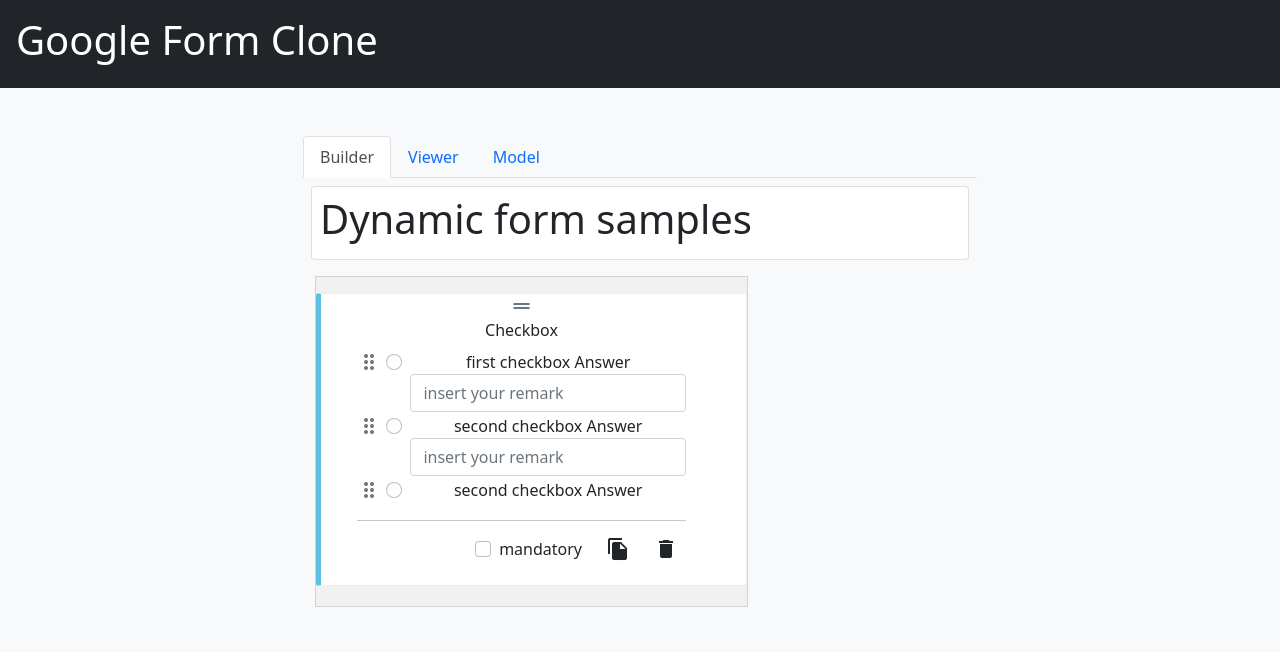
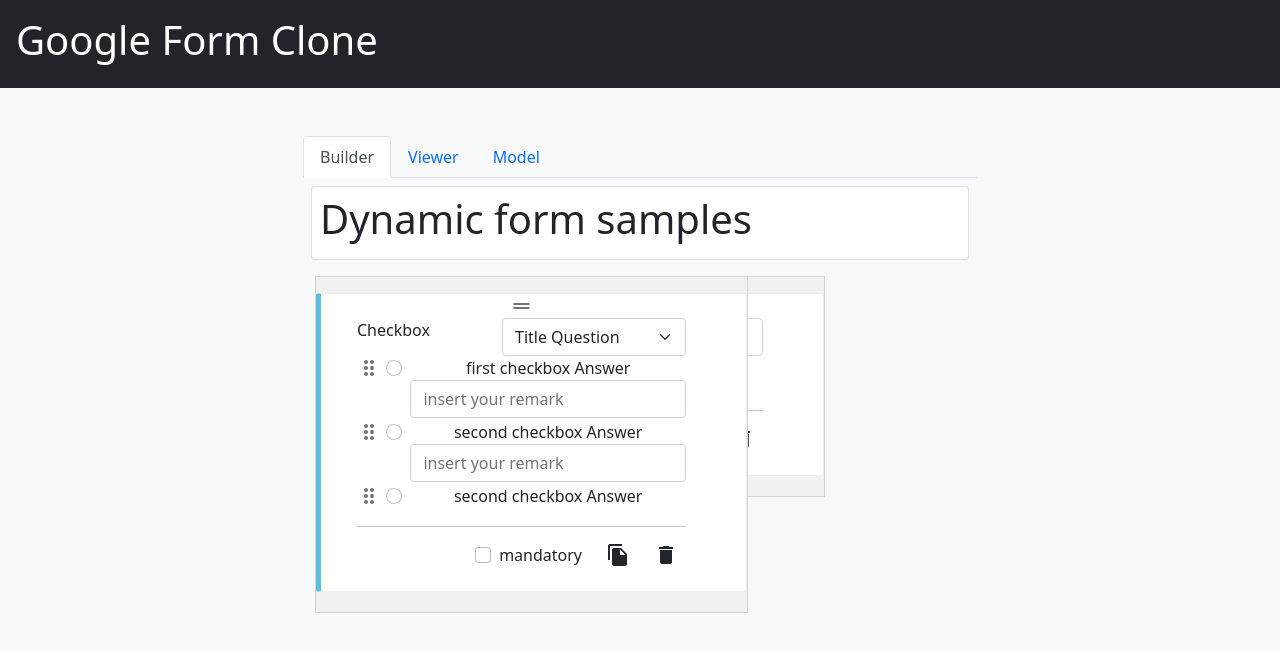
Before and after one commit to salehloke/google-form-clone, an Angular app: page / in a window 1280 px wide. Shown: the top 652 px of the page. Built offline with nearby package versions, Linux system fonts and the light colour scheme.

Commit message:
3 files modified

```diff
--- a/src/app/google-form-clone/form-question/form-question.component.html
+++ b/src/app/google-form-clone/form-question/form-question.component.html
@@ -1,9 +1,24 @@
 <div class="p-4 pt-0 pb-2">
   <!-- question label  -->
-  <label class="form-label">
-    {{ elementModel.question.text }}
-    <span *ngIf="elementModel.required">*</span>
-  </label>
+  <div>
+    <div class="d-flex justify-content-between">
+      <div>
+        <label class="form-label col">
+          {{ elementModel.question.text }}
+          <span *ngIf="elementModel.required">*</span>
+        </label>
+      </div>
+      <div>
+        <select class="form-select">
+          <option value="singleSelection">Single Selection</option>
+          <option value="multipleSelection">Multiple Selection</option>
+          <option selected value="openQuestion">Open Question</option>
+          <option selected value="titleQuestion">Title Question</option>
+        </select>
+      </div>
+    </div>
+  </div>
+
   <div [ngSwitch]="elementModel.question.type">
     <!-- FREE TEXT  -->
     <div *ngSwitchCase="'freeText'">
--- a/src/app/google-form-clone/form-question/form-question.component.ts
+++ b/src/app/google-form-clone/form-question/form-question.component.ts
@@ -17,6 +17,10 @@ export class FormQuestionComponent implements OnInit {
     console.log(this.elementModel);
   }
 
+  addNewQuestion() {
+    console.log('add');
+  }
+
   dropRadioAnswer(event: CdkDragDrop<string[]>) {
     moveItemInArray(
       this.elementModel.question.offeredAnswers,
--- a/src/app/google-form-clone/google-form-builder/google-form-builder.component.ts
+++ b/src/app/google-form-clone/google-form-builder/google-form-builder.component.ts
@@ -21,6 +21,7 @@ export class GoogleFormBuilderComponent implements OnInit {
     let test = event.srcElement as HTMLDivElement;
     console.log(element, test);
   }
+
   constructor() {}
 
   ngOnInit() {
```
